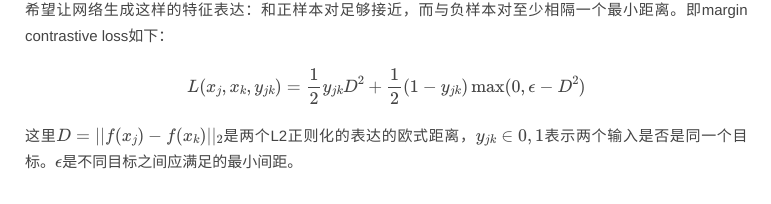
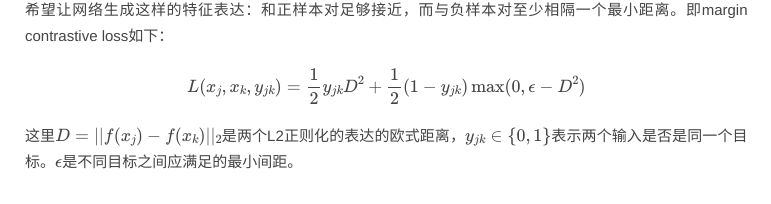
Before and after one commit to WorldHellooo/WorldHellooo.github.io, a plain HTML site: page 2017/03/20/SINT/index.html in a window 1280 px wide. Shown: the part 3660-3864 px from the top of the page, 100-871 px from the left. Drawn offline with nearby package versions, Linux system fonts and the light colour scheme; some packages are replaced by stand-ins of ours; a script that the page names is missing.

Commit message:
Site updated: 2017-03-20 21:52:17

```diff
--- a/2017/03/20/SINT/index.html
+++ b/2017/03/20/SINT/index.html
@@ -44,7 +44,7 @@
 <li>使用类AlexNet或类VGGNet，以利用ImageNet预训练的网络参数。</li>
 </ul>
 <h3 id="损失函数"><a href="#损失函数" class="headerlink" title="损失函数"></a>损失函数</h3><p>希望让网络生成这样的特征表达：和正样本对足够接近，而与负样本对至少相隔一个最小距离。即margin contrastive loss如下：<br>$$L(x_j, x_k, y_{jk}) = \frac{1}{2} y_{jk} D^2 + \frac{1}{2} (1 - y_{jk}) \max(0, \epsilon - D^2)$$</p>
-<p>这里$D=||f(x_j)-f(x_k)||_2$是两个L2正则化的表达的欧式距离，$y_{jk}\in{0,1}$表示两个输入是否是同一个目标。$\epsilon$是不同目标之间应满足的最小间距。</p>
+<p>这里$D=||f(x_j)-f(x_k)||_2$是两个L2正则化的表达的欧式距离，$y_{jk}\in\{0,1\}$表示两个输入是否是同一个目标。$\epsilon$是不同目标之间应满足的最小间距。</p>
 <h2 id="实验-amp-结论"><a href="#实验-amp-结论" class="headerlink" title="实验&amp;结论"></a>实验&amp;结论</h2><h3 id="评估标准"><a href="#评估标准" class="headerlink" title="评估标准"></a>评估标准</h3><ul>
 <li><strong>Success Plot</strong>. 如果算法估计的bounding box（bbox）和ground truth box（gt）的重叠率超过一个阈值，则判定跟踪成功。</li>
 <li><strong>Precision Plot</strong>. 如果估计的bbox中心和gt中心距离小于某个阈值，则判定追踪成功。</li>
```
